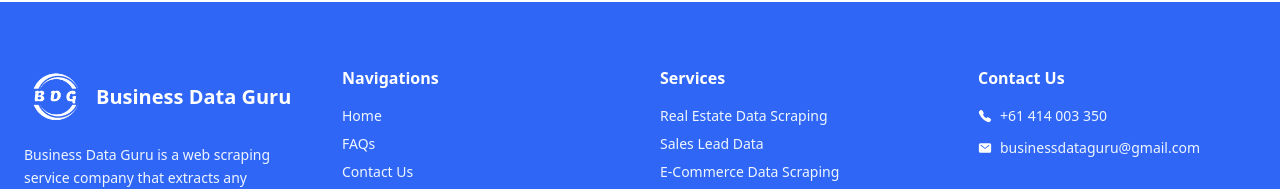
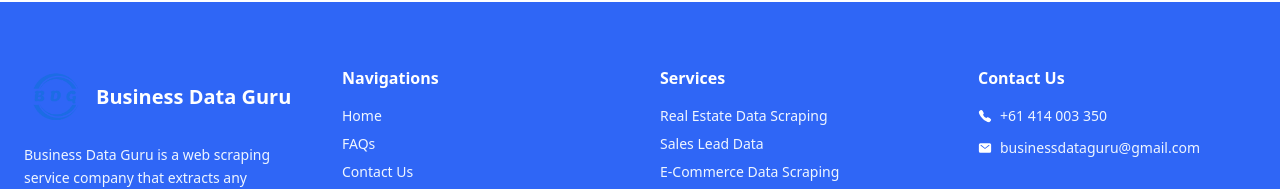
Before and after one commit to digitalwebkrida-9081/business-data-guru-frontend, a Next.js app: page / in a window 1280 px wide. Shown: the part 5441-5630 px from the top of the page. Built offline with nearby package versions, Linux system fonts and the light colour scheme.

Commit message:
Business data guru new replica of Datasellerhub

```diff
--- a/components/Hero.jsx
+++ b/components/Hero.jsx
@@ -4,7 +4,7 @@
 export default function Hero() {
   return (
     <section className="relative overflow-hidden min-h-[400px]">
-      <link rel="preload" as="image" href="/images/hero-bg.avif" imagesrcset="/images/hero-bg.avif 1x, /images/hero-bg@2x.avif 2x" />
+
 
       {/* Background Image */}
       <Image
--- a/components/layout/Footer.jsx
+++ b/components/layout/Footer.jsx
@@ -18,12 +18,11 @@
           <div className="flex items-center gap-2 text-xl font-bold">
             <span className="text-[#2F66F6] rounded-full px-2 py-1">
               <Image
-                src="/images/logos/main-logo/small-logo.png"
+                src="/images/logo.png"
                 alt="Business Data Guru Logo"
-                width={48} // specify actual display width
-                height={48} // specify actual display height
+                width={48}
+                height={48}
                 className="block"
-                priority={true} // optional if this is above-the-fold
               />
             </span>
             Business Data Guru
```
